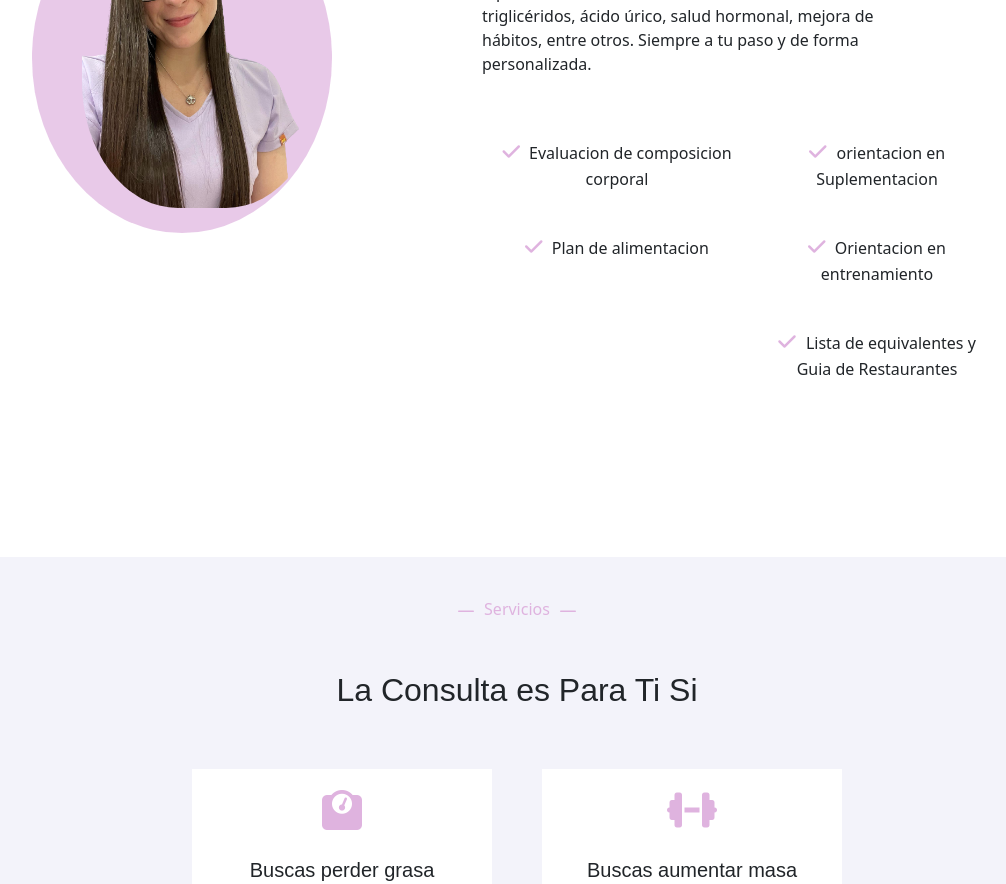
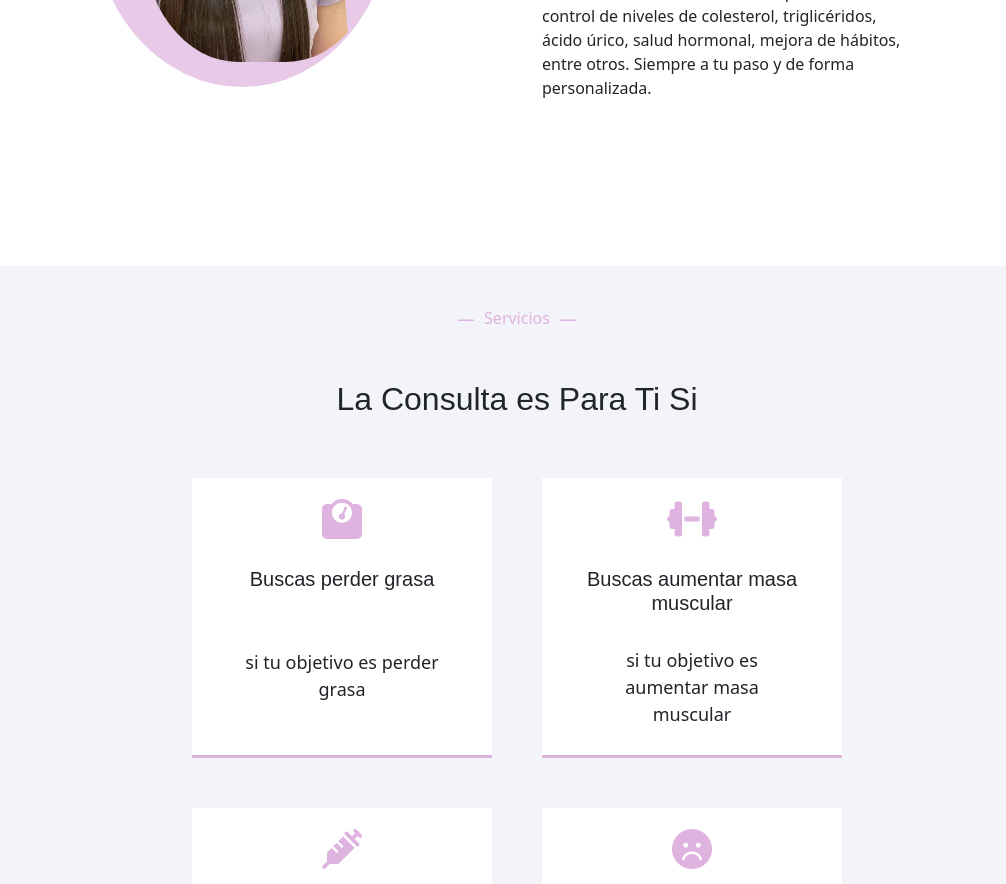
Before and after one commit to EduardoAlejandro10/Landing-page-nutriologa, a React (Create React App) app: page / in a window 1280 px wide. Shown: the part 1220-2104 px from the top of the page, without its empty margins (123-1129 px from the left). Built offline with nearby package versions, Linux system fonts and the light colour scheme; a web font is replaced by a local one.

Commit message:
last-changes

```diff
--- a/src/components/Home.js
+++ b/src/components/Home.js
@@ -107,47 +107,6 @@ const Home = () => {
                 triglicéridos, ácido úrico, salud hormonal, mejora de hábitos,
                 entre otros. Siempre a tu paso y de forma personalizada.
               </p>
-              <div className="checked-abilities-card">
-                <div className="p-about-container">
-
-                  <p>
-                    {" "}
-                    <span>
-                      <i className="fa-solid fa-check"></i>
-                    </span>{" "}
-                    Evaluacion de composicion corporal{" "}
-                  </p>
-                  <p>
-                    {" "}
-                    <span>
-                      <i className="fa-solid fa-check"></i>
-                    </span>{" "}
-                    Plan de alimentacion
-                  </p>
-                </div>
-                <div>
-                  <p>
-                    {" "}
-                    <span>
-                      <i className="fa-solid fa-check"></i>{" "}
-                    </span>{" "}
-                    orientacion en Suplementacion
-                  </p>
-                  <p>
-                    <span>
-                      <i className="fa-solid fa-check"></i>
-                    </span>{" "}
-                    Orientacion en entrenamiento{" "}
-                  </p>
-                  <p className="p-position">
-                    {" "}
-                    <span>
-                      <i className="fa-solid fa-check"></i>{" "}
-                    </span>
-                    Lista de equivalentes y Guia de Restaurantes
-                  </p>
-                </div>
-              </div>
             </div>
           </section>
         </>
```
